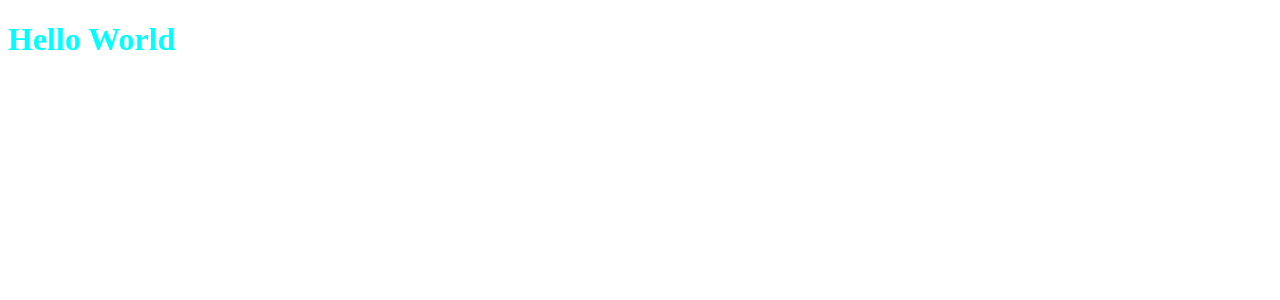
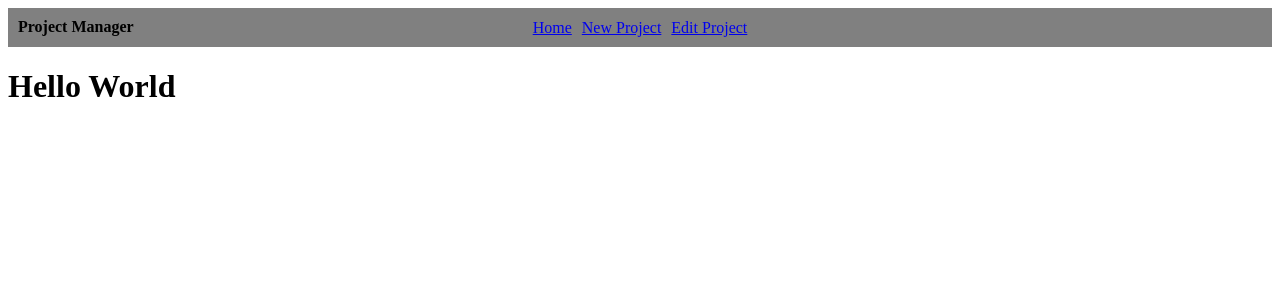
Before and after one commit to Kiren-P/Flask-Project-Manager, a Flask app: page / in a window 1280 px wide. Shown: the top 300 px of the page. Run offline with Flask 2, Linux system fonts and the light colour scheme.

Commit message:
Added template

```diff
--- a/run.py
+++ b/run.py
@@ -3,9 +3,12 @@ from flask import render_template
 
 app = Flask(__name__)
 
+#add dummy data and make cards
+
+
 @app.route("/")
 def hello_world():
-    return render_template("layout.html")
+    return render_template("home.html")
 
 if __name__ == "__main__":
     app.run(debug=True)
--- a/static/style.css
+++ b/static/style.css
@@ -1,3 +1,19 @@
-h1{
-    color:aqua;
+.main{
+    background-color: grey;
+    padding: 10px;
 }
+
+.logo{
+    text-align: left;
+    height: 1px;
+}
+
+.Nav-Text-Div{
+    background-color: grey;
+    text-align: center;
+}
+
+.anchor{
+    padding-left: 3px;
+    padding-right: 3px;
+}
--- /dev/null
+++ b/templates/home.html
@@ -0,0 +1,6 @@
+{% extends "layout.html" %}
+{% block content %}
+
+    <h1>Hello World</h1>
+
+{% endblock %}
--- a/templates/layout.html
+++ b/templates/layout.html
@@ -8,6 +8,18 @@
     <title>Project Manager</title>
 </head>
 <body>
-    <h1>Hello World</h1>
+    <div class="main">
+        <div class="Nav-Text-Div">
+            <div class="logo">
+                <b>Project Manager </b>
+            </div>
+            <a class="anchor" href="#">Home</a>
+            <a class="anchor" href="#">New Project</a>
+            <a class="anchor" href="#">Edit Project</a>
+        </div>
+    </div>
+
+    {% block content %} {% endblock %}
+
 </body>
 </html>
```
